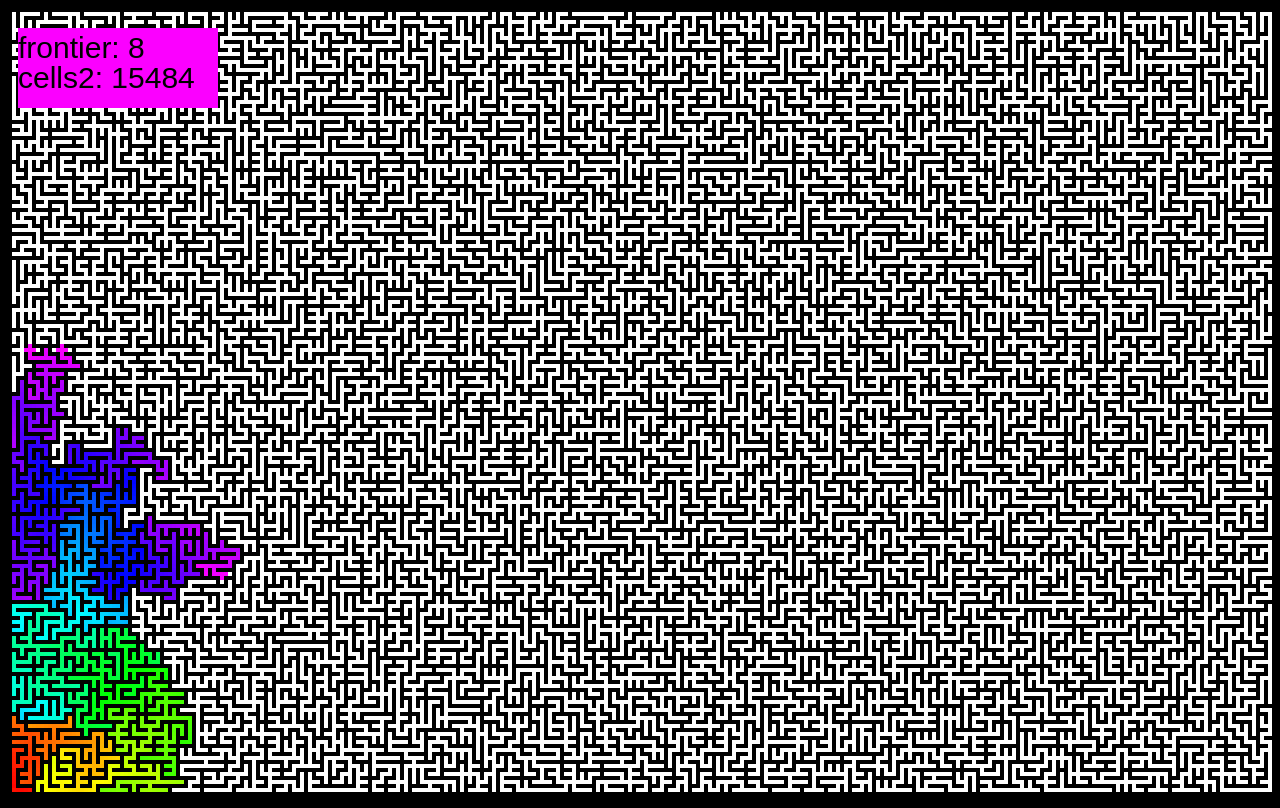
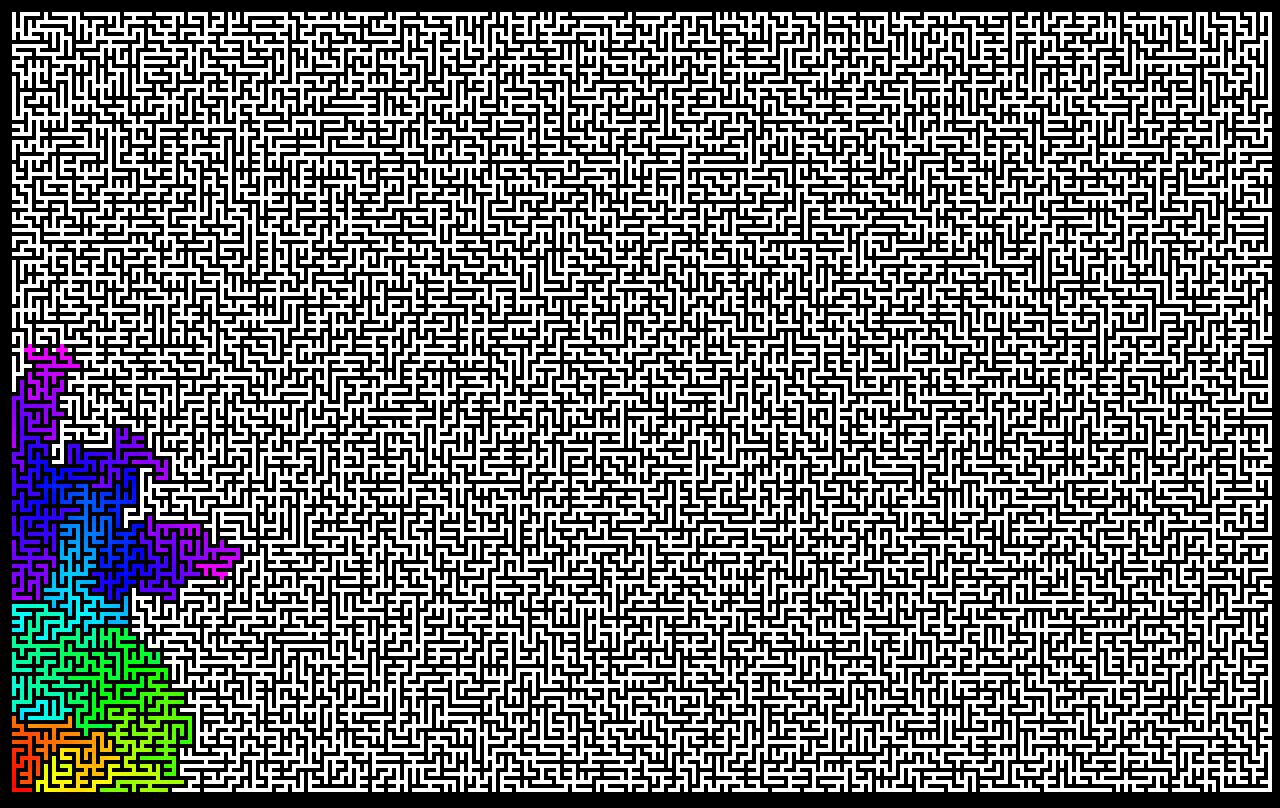
Before and after one commit to kmisiunas/misiunas.com, a plain HTML site: page art.html in a window 1280 px wide. Drawn offline with nearby package versions, Linux system fonts and the light colour scheme.

Commit message:
Update art.html

```diff
--- a/art.html
+++ b/art.html
@@ -60,7 +60,7 @@ for (var y = 0, i = 0; y < cellHeight; ++y) {
 }
 
 d3.timer(function() {
-  if (!(n0 = frontier.length) && cells.length*fillFraction < counter) return true;
+  if (!(n0 = frontier.length) && cells.length*fillFraction < counter) return true; // added stopping mechanism
 
   context.fillStyle = d3.hsl(distance++ % 360, 1, .5) + "";
 
@@ -84,12 +84,12 @@ d3.timer(function() {
 
     frontier = frontier1;
   }
-  context.fillRect(10,20,200,80);
-  context.fillStyle = "#000";
-  context.font = "30px Arial";
+  // Debug
+  //context.fillRect(10,20,200,80);
+  //context.fillStyle = "#000";
+  //context.font = "30px Arial";
   //context.fillText('counter: '+counter, 10, 50);
-  context.fillText('frontier: '+frontier.length, 10, 50);
-  context.fillText('cells2: '+cells.length, 10, 80);
+  //context.fillText('cells2: '+cells.length, 10, 80);
 });
 
 function fillCell(i) { // used to draw the maze
```
